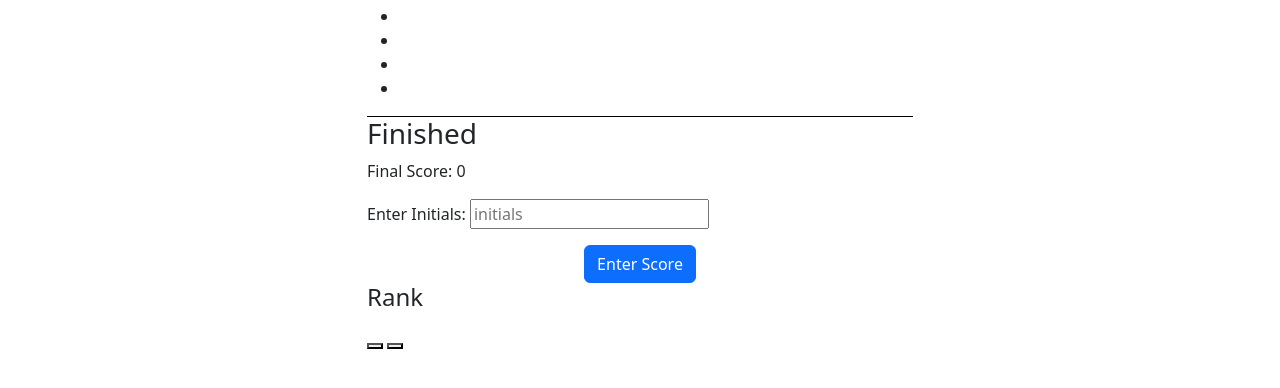
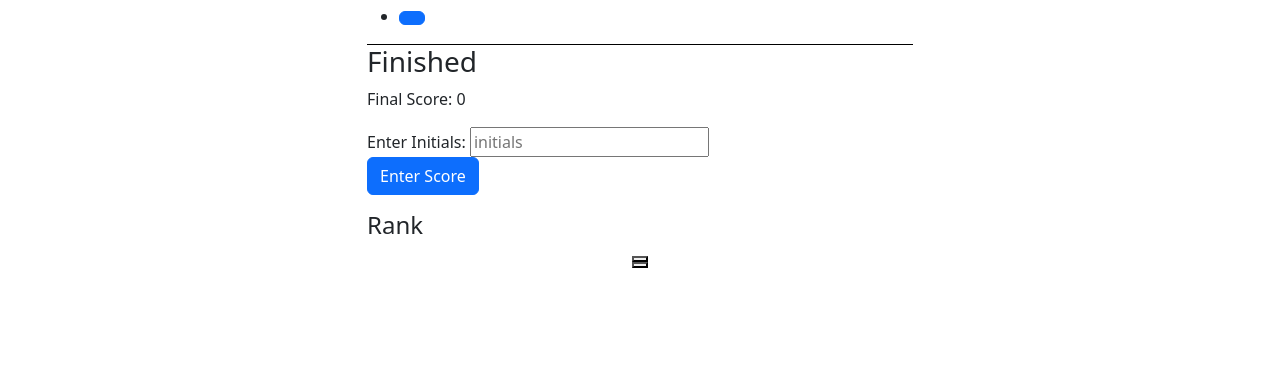
Before and after one commit to TaajL/04-Code-Quiz, a plain HTML site: page index.html in a window 1280 px wide. Shown: the part 338-726 px from the top of the page. Drawn offline with nearby package versions, Linux system fonts and the light colour scheme.

Commit message:
updatedHTMLandJS

```diff
--- a/index.html
+++ b/index.html
@@ -13,7 +13,7 @@
         <!-- HSCore Bttn-->
         <div class="row">
             <div class="col-6">
-                <button id="view-scores" type="button" class="btn btn-secondary d-inline-block mt-1">View High Scores</button>
+                <button id="viewScores" type="button" class="btn btn-secondary d-inline-block mt-1">View High Scores</button>
             </div>
         <!--timer-->
             <div class="col-6">
@@ -44,10 +44,7 @@
                     <div class="col-6">
                         <h2 id=" questions">Questions</h2>
                         <ul>
-                            <li></li>
-                            <li></li>
-                            <li></li>
-                            <li></li>
+                            <li><button id="answer1" value="0" class="btn btn-primary"></button></li>
                         </ul>
                         <div id="rightWrong"class="font-weight-light font-italic">
                             <div class="horizontal-line"></div>
@@ -64,8 +61,8 @@
                             <h3>Finished</h3>
                             <p>Final Score: <span id="points" class=" pl-1">0</span></p>
                             <p>Enter Initials: <Span class="ml-1"><input placeholder="initials"id="initials"></Span>
+                                <button id="scoreSubmission" class="btn btn-primary  d-block">Enter Score</button>
                             </p>
-                            <button id="scoreSubmission" class="btn btn-primary mx-auto d-block">Enter Score</button>
                         </div>
                 </div>
             </Section>
@@ -78,8 +75,8 @@
                             <ol id="rankings">
 
                             </ol>
-                            <button></button>
-                            <button></button>
+                            <button id="tryAgain" class="btn-primary mx-auto d-block"></button>
+                            <button id="clearScores" class="btn-primary mx-auto d-block"></button>
                         </div>
                 </div>
             </Section>
--- a/script.js
+++ b/script.js
@@ -18,3 +18,9 @@ const initials = document.querySelector("#initials");
 const rank = document.querySelector("#rank");
 const rankings = document.querySelector("#rankings");
 const rankList = [];
+//Buttons
+const viewscoreBtn = document.querySelector("#viewScore");
+const startBtn = document.querySelector("#Start");
+const scoresubBtn = document.querySelector("#scoreSubmission");
+const tryAgainBtn = document.querySelector("#tryAgain");
+const clearScoresbtn = document.querySelector("#clearScores");
```
